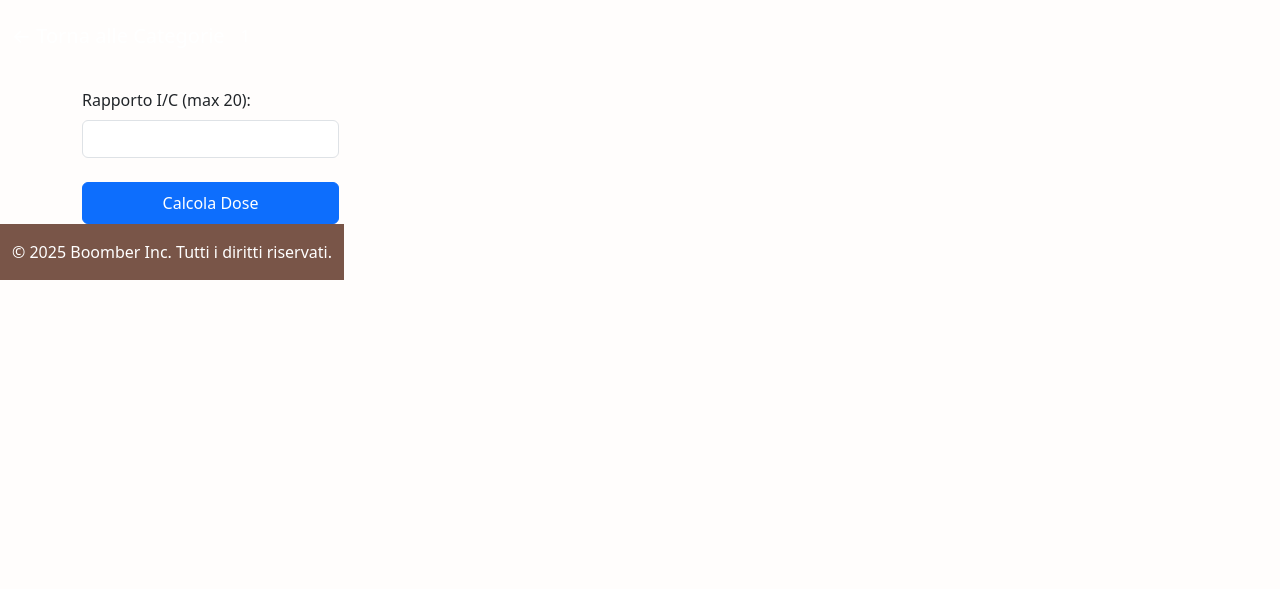
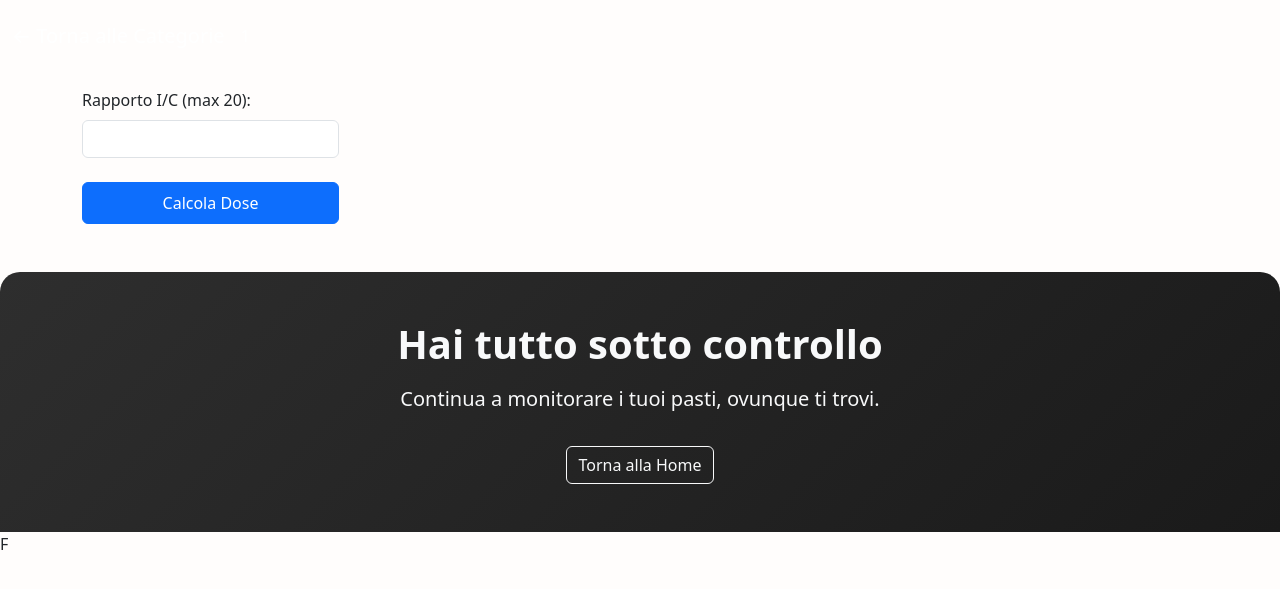
Before and after one commit to ivangrassii/gestione-alimenti-webapp, a Flask app: page /categoria/1 in a window 1280 px wide. Shown: the top 589 px of the page. Run offline with Flask 3, Linux system fonts and the light colour scheme.

Commit message:
Update categoria.html

```diff
--- a/templates/categoria.html
+++ b/templates/categoria.html
@@ -90,11 +90,15 @@
   </form>
 </div>
 
-<footer class="text-center">
-  <div class="container">
-    <p class="mb-0">© 2025 Boomber Inc. Tutti i diritti riservati.</p>
+<div class="container-fluid py-5 mt-5" style="background: linear-gradient(135deg, #2e2e2e, #1a1a1a); border-radius: 20px 20px 0 0;">
+  <div class="container text-center text-light">
+    <h2 class="display-6 fw-bold mb-3 animate__animated animate__fadeInUp">Hai tutto sotto controllo</h2>
+    <p class="lead animate__animated animate__fadeInUp animate__delay-1s">Continua a monitorare i tuoi pasti, ovunque ti trovi.</p>
+    <a href="/" class="btn btn-outline-light mt-3 animate__animated animate__fadeInUp animate__delay-2s">Torna alla Home</a>
   </div>
-</footer>
+</div>
+<!-- Animate.css -->
+<link rel="stylesheet" href="https://cdnjs.cloudflare.com/ajax/libs/animate.css/4.1.1/animate.min.css"/>F
 
 </body>
 </html>
```
